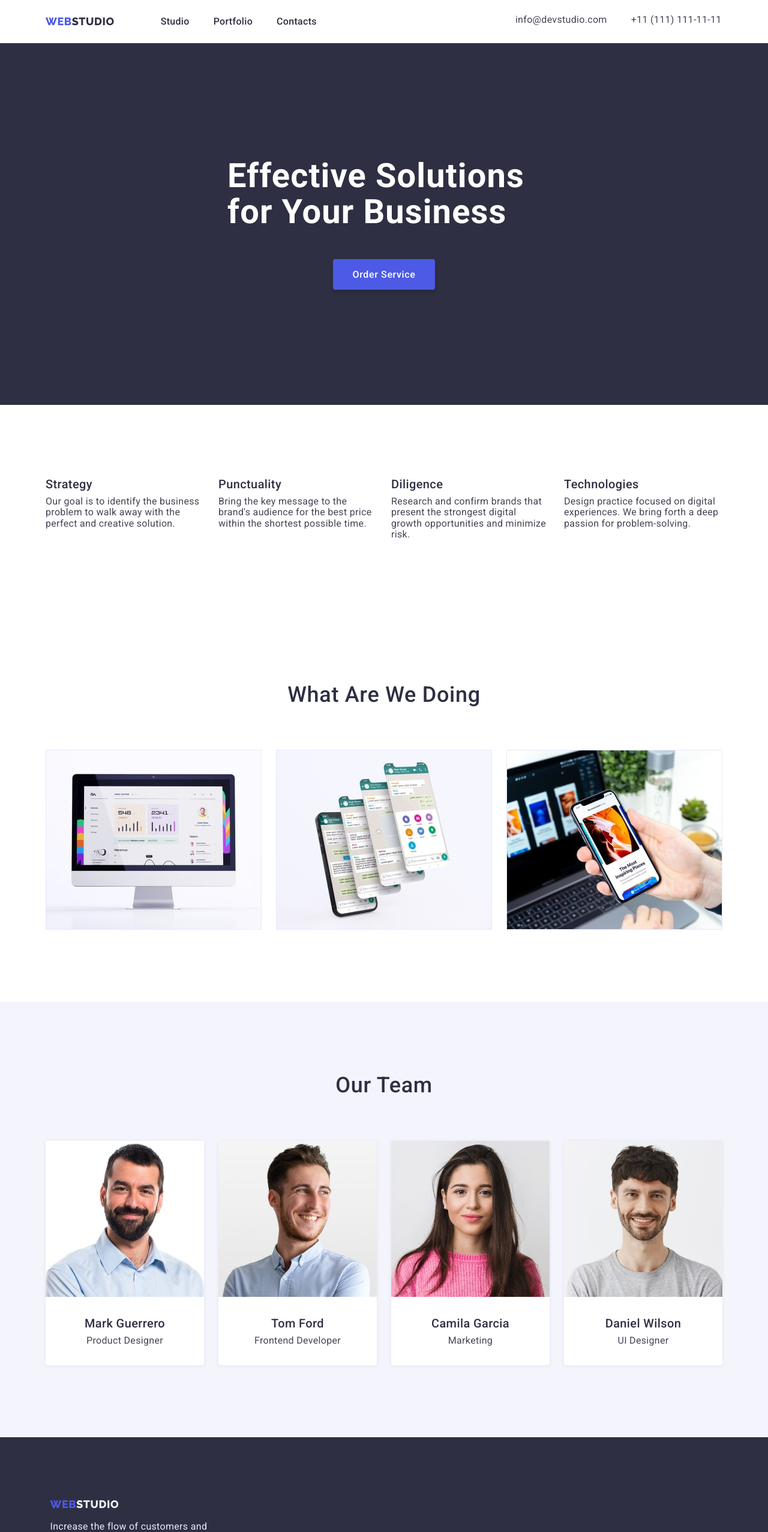
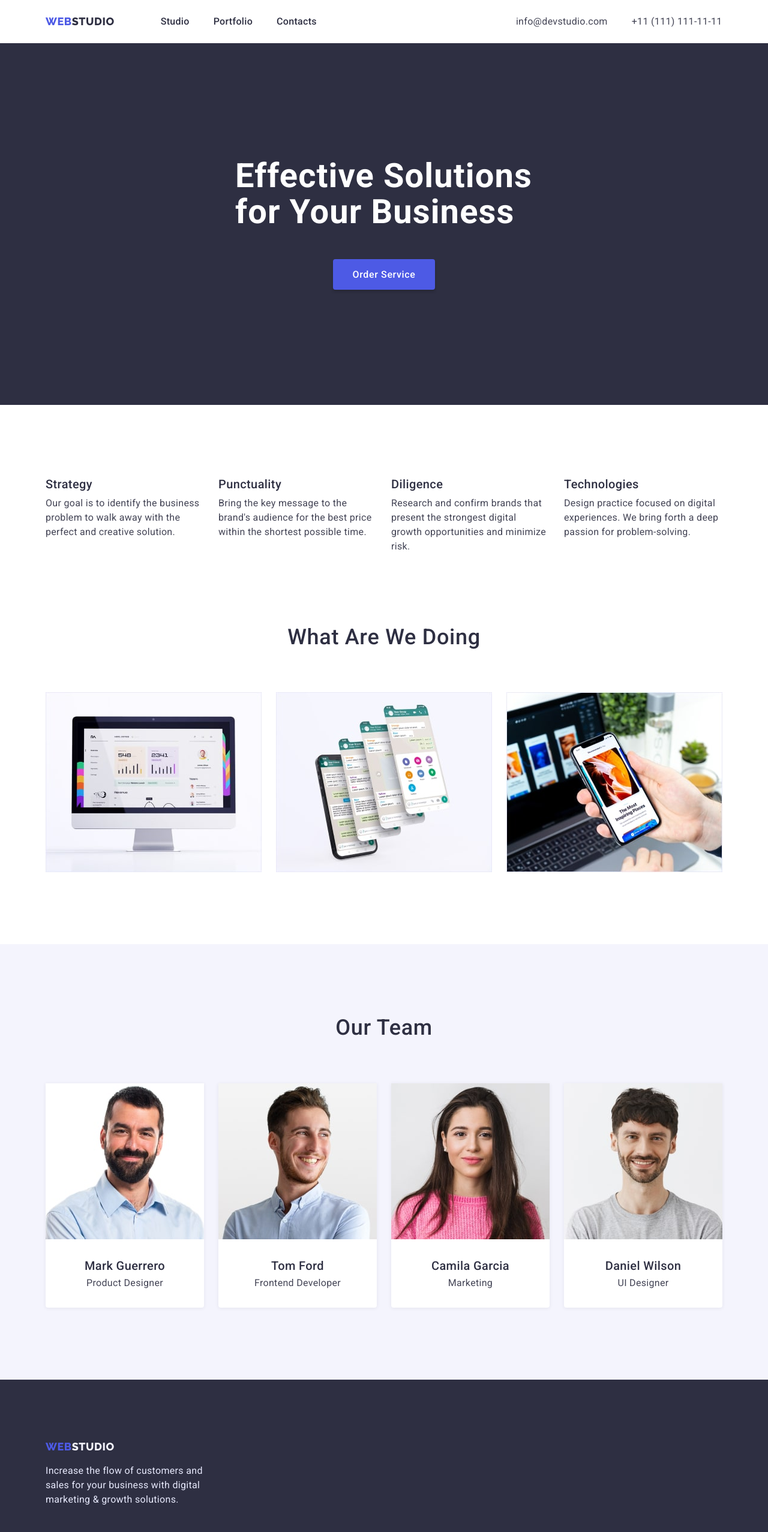
Before and after one commit to Vanchenko/goit-markup-hw-03, a plain HTML site: page index.html in a window 1280 px wide. Shown: the top 2554 px of the page at 60% size. Drawn offline with nearby package versions, Linux system fonts and the light colour scheme.

Commit message:
Доработки. Вариант 3

```diff
--- a/css/styles.css
+++ b/css/styles.css
@@ -59,19 +59,8 @@ header .container {
     gap: 40px;
     display: flex;
     align-items: center;
-    padding: 24px 0px 24px 77px;
-    margin: 0px 0px 0px 0px;
-}
-.list-contacts {
-    list-style: none;
-    gap: 40px;
-    display: flex;
-    align-items: right;
-    padding: 24px 0px 24px 331px;
-    margin: 0px 0px 0px 0px;
-   /* margin-left: auto;
-    margin-top: 0px;
-    margin-bottom: 0px;*/
+    padding: 0;
+    margin: 0px 0px 0px 77px;
 }
 .logo {
     font-family: "Raleway", sans-serif;
@@ -83,7 +72,7 @@ header .container {
     text-decoration: none;
     color: var(--buttonbasecolor);
     padding: 24px 0px 24px 0px;
-    margin: 0px 0px 0px 0px;
+    margin: 0;
 }
 .logo-studio {
     font-family: "Raleway", sans-serif;
@@ -110,6 +99,8 @@ header .container {
     letter-spacing: 0.02em;
     color: var(--textbasecolor);
     text-decoration: none;
+    display: block;
+    padding: 24px 0px 24px 0px;
 }
 .menu:hover {
     color :var(--textsecondcolor);
@@ -117,9 +108,21 @@ header .container {
 .menu:focus {
     color: var(--buttonbasecolor);
 }
+.list-contacts {
+    list-style: none;
+    gap: 40px;
+    display: flex;
+    padding: 0;
+    margin: 0 0 0 332px;
+    /*margin-left: auto;*/
+}
 .contacts {
-    text-decoration: none;
-    color:var(--textsecondcolor);
+line-height: 1.5;
+letter-spacing: 0.02em;
+text-decoration: none;
+color:var(--textsecondcolor);
+display : block;
+padding: 24px 0px 24px 0px;
 }
 .contacts:hover, .contacts:focus {
     color: var(--buttonbasecolor);
@@ -130,17 +133,18 @@ header .container {
     display: flex;
     flex-direction: column;
     align-items: center;
-    padding: 192px 318px 192px 318px;
+   /* padding: 192px 318px 192px 318px;*/
 }
 .hero {
     background: var(--textbasecolor);
-   /* padding: 192px 474px 291px 474px;*/
+    padding: 192px 0 192px 0;
 }
 .hero-title {
     font-weight: 700;
     font-size: 56px;
     line-height: 1.07;
     letter-spacing: 0.02em;
+    width: 496px;
     color: var(--addtextcolor);
 }
 .button-order {
@@ -167,6 +171,9 @@ header .container {
 .button-order:focus {
     background-color: var(--buttonbackcol);
 }
+.benefits {
+    padding: 120px 0px 120px 0px;
+}
 .benefits-title {
     font-weight: 500;
     font-size: 20px;
@@ -177,21 +184,21 @@ header .container {
 .benefits-list {
     list-style: none;
     display: flex;
-    margin: 0px;
+    margin: 0;
+    padding: 0;
     justify-content: space-between;
-    padding: 120px 0px 120px 0px;
     gap: 24px;
 }
 .benefits-item {
     width: 264px;
 }
 .benefits-text {
+    line-height: 1.5;
     margin-top: 8px;
-    height: 72px;
     color:var(--textsecondcolor);
 }
 .work {
-    padding: 120px 0px 0px 0px;
+    padding: 0px 0px 120px 0px;
 }
 .work .container {
     display: flex;
@@ -209,15 +216,14 @@ header .container {
 .work-list {
     list-style: none;
     display: flex;
-    margin: 0px;
-    padding: 72px 0px 0px 0px;
+    margin: 72px 0 0 0;
+    padding: 0;
     gap: 24px;
-}
-.work-item {
 }
 .team {
     background-color: #F4F4FD ;
-    margin-top: 120px;
+    margin-top: 0px;
+    padding: 120px 0 120px 0;
 }
 .team-text {
     color:var(--textsecondcolor);
@@ -235,13 +241,13 @@ header .container {
     letter-spacing: 0.02em;
     color: var(--textbasecolor);
     text-transform: capitalize;
-    margin-top: 120px;
+   /* margin-top: 120px;*/
 }
 .team-list {
     list-style: none;
     display: flex;
-    margin: 0px;
-    padding: 72px 0px 120px 0px;
+    margin: 72px 0 0 0;
+    padding: 0;
     gap: 24px;
 }
 .team-card {
@@ -262,30 +268,26 @@ header .container {
 /* общий футер */
 .footer {
     background-color: var(--textbasecolor);
-    padding: 100px 0px 100px 15px;
-}
-footer .logo {
-    padding: 0px;
-}
-.footer-logo {
-    width: 264px;
-    height: 110px;
-
+    padding: 100px 0px 100px 0px;
 }
 .footer-text {
+    line-height: 1.5;
     margin-top: 16px;
-    height: 72px;
+    width: 264px;
     color: var(--footertextcol);
 }
 /* конец общего футера */
 /* страница Portfolio */
+.portfolio {
+    padding: 96px 0 120px 0;
+}
 .portfolio-buttons-list {
     list-style: none;
     display: flex;
     justify-content: center;
     column-gap: 24px;
-    padding: 96px 0px 72px 0px;
-    margin: 0px;
+    padding: 0;
+    margin: 0;
 }
 .button-filter {
     font-family: inherit;
@@ -299,6 +301,7 @@ footer .logo {
     border-color: #E7E9FC;
     border-width: 1px;
     border-style: inset;
+    border: none;
     padding: 8px 16px 8px 16px;
     background-color:#F4F4FD;
 }
@@ -306,13 +309,11 @@ footer .logo {
     background: var(--buttonbasecolor);
     color : var(--addtextcolor)
 }
-.portfolio {
-}
 .portfolio-list {
-    margin: 0px;
     display: flex;
     flex-wrap: wrap;
-    padding: 0 0 120px 0;
+    padding: 0;
+    margin: 72px 0 0 0;
     column-gap: 24px;
     row-gap: 48px;
 }
--- a/index.html
+++ b/index.html
@@ -113,7 +113,6 @@
     </main>
     <footer class="footer">
         <div class="container">
-            <div class="footer-logo">
             <a class="logo" href="./index.html">WEB<span class="logo-studio-footer">STUDIO</span></a>
             <p class="footer-text">
                 Increase the flow of customers and
@@ -121,7 +120,6 @@
                 marketing & growth solutions.
             </p>
         </div>
-        </div>
     </footer>
 </body>
 </html>
```
Also changed, not shown: portfolio.html (+0 -2 lines). Lines whose indentation alone changed are shown as unchanged.
